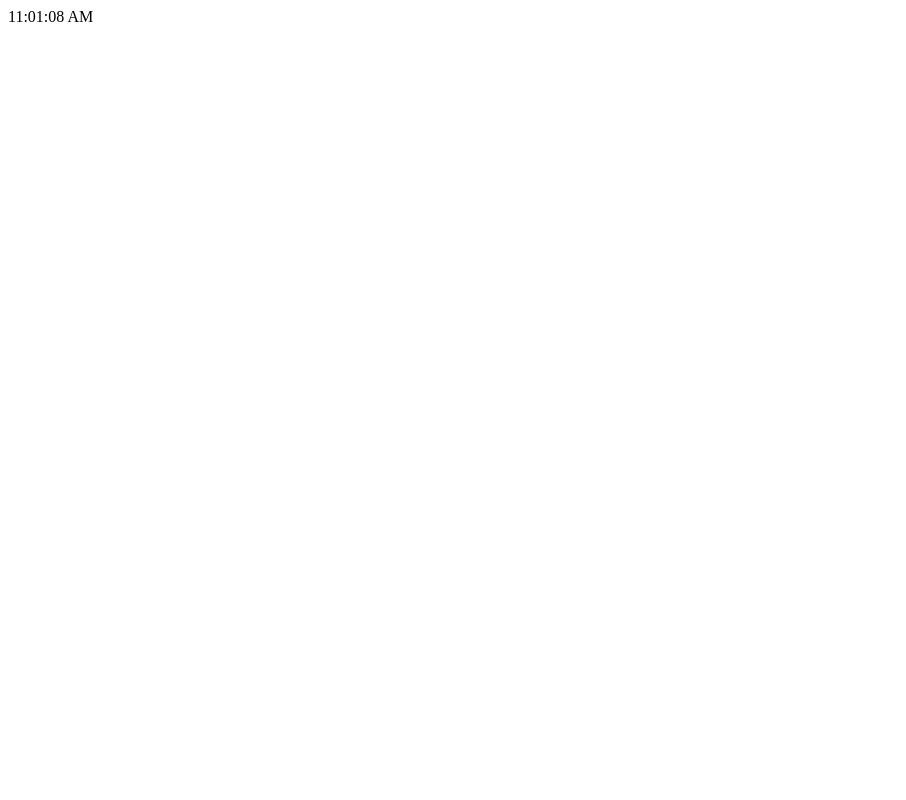
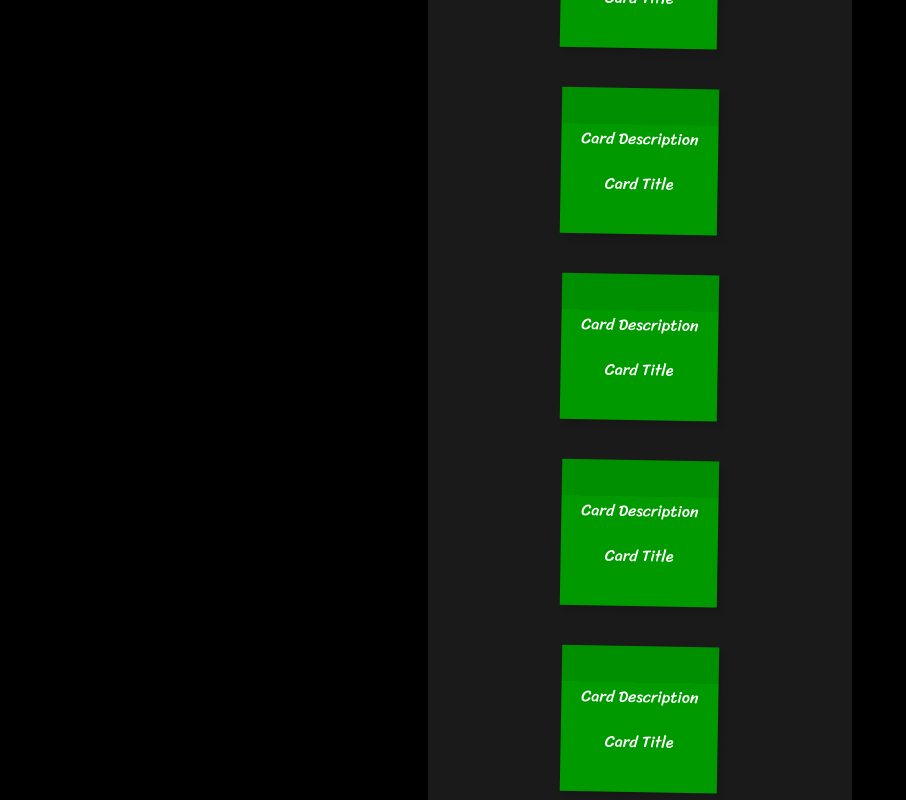
Before and after one commit to reuelrai/Quest, a React (Vite) app: page /quest in a window 1280 px wide. Before the commit this address had no page. Shown: the top 800 px of the page, without its empty margins (0-906 px from the left). Built offline with nearby package versions, Linux system fonts and the light colour scheme.

Commit message:
major changes

```diff
--- a/index.html
+++ b/index.html
@@ -1,14 +1,22 @@
 <!doctype html>
 <html lang="en">
+
 <head>
   <meta charset="UTF-8" />
   <link rel="icon" type="image/svg+xml" href="/vite.svg" />
   <meta name="viewport" content="width=device-width, initial-scale=1.0" />
   <link rel="icon" type="image/x-icon" href="./src/assets/components/favicon.png">
   <title>Adventure Quest</title>
+  <link rel="preconnect" href="https://fonts.googleapis.com">
+  <link rel="preconnect" href="https://fonts.gstatic.com" crossorigin>
+  <link
+    href="https://fonts.googleapis.com/css2?family=Alegreya:ital,wght@0,400..900;1,400..900&family=Open+Sans:ital,wght@0,300..800;1,300..800&family=Sriracha&display=swap"
+    rel="stylesheet">
 </head>
+
 <body>
   <div id="root"></div>
   <script type="module" src="/src/main.jsx"></script>
 </body>
+
 </html>
--- a/src/App.css
+++ b/src/App.css
@@ -1,35 +1,49 @@
-.container {
+html{
+  background-color: black;
   position: absolute;
+  top: 0;
+  left: 0;
+  top: 50%;
   left: 50%;
-  top: 50%;
   transform: translate(-50%, -50%);
 }
 
-.screen {
-  position: absolute;
-  left: 50%;
-  top: 50%;
-  transform: translate(-50%, -50%);
+.first-container{
+
+  position: relative;
+  display: inline-block;
+  justify-content: center;
+  align-items: center;
+  background-color: hsl(0, 0%, 10%);
+  margin: 50px 100px 50px 100px;
+  border-radius: 30px;
+  padding: 20px;
+  justify-content: center;
+  text-align: center;
 }
 
-.page-enter-active{
-  justify-items: center;
+
+.second-container{
+  position: relative;
+  display: inline;
+  justify-content: center;
   align-items: center;
+  background-color: hsl(0, 0%, 10%);
 }
 
-.button{
-  font-size: 1.5rem;
-  position: re;
-  padding: 10px 140px 10px 140px;
-  border: 5px;
-  border-radius: 10px;
-  background-color: hsl(0, 0%, 45%);
+
+.card{
+  border: 1px solid hsl(0, 0%, 80%);
+  border:none;
+  padding: 20px;
+  margin: 20px;
+  box-shadow: 0 0 10px hsl(0, 0%, 80%);
+  box-shadow: 5px 5px 5px hsla(0, 0%, 0%, .1);
+  text-align: center;
+  max-width: 250px;
+  display: inline-block;
+  font-family: "Sriracha", serif;
+  background: linear-gradient(to bottom, hsla(120, 100%, 28%, 1) 25%, hsl(120, 100%, 30%) 10%);
   color: white;
-  border-color: red;
-
+  transform: rotate(1deg);
 }
-
-.button:hover{
-  background-color: hsl(0, 0%, 18%);
-  cursor: pointer;
-}
--- a/src/App.jsx
+++ b/src/App.jsx
@@ -1,26 +1,26 @@
-import { BrowserRouter as Router, Routes, Route } from "react-router-dom";
 import './App.css'
-import FirstPage from './assets/components/firstPage.jsx';
-import SecondPage from "./assets/components/secondPage.jsx";
-import Time from "./assets/components/time.jsx";
-import ThirdPage from "./assets/components/thirdPage.jsx";
-
+import Card from "./assets/components/card.jsx";
 
 function App() {
-  return(
+  return (
     <>
-    <Time />
-      <Router>
-      <Routes>
-        <Route path="/" element={<FirstPage />} />
-        <Route path="/second" element={<SecondPage />} />
-        <Route path="/third" element={<ThirdPage />} />
+      <div className="first-container">
+        <h1>Comments</h1>
+        <div className="second-container">
+          <Card />
+          <Card />
+          <Card />
+          <Card />
+          <Card />
+          <Card />
+          <Card />
+          <Card />
+          <Card />
+          <Card />
+        </div>
+      </div>
+    </>
 
-      </Routes>
-    </Router>
-
-
-    </>
   );
 }
 
--- /dev/null
+++ b/src/assets/components/card.jsx
@@ -0,0 +1,12 @@
+import { Navigate } from "react-router-dom";
+
+function card(){
+    return (
+        <div className="card">
+            <p className="comment">Card Description</p>
+            <p className="username">Card Title</p>
+        </div>
+    )
+}
+
+export default card;
--- a/src/assets/components/firstPage.jsx
+++ /dev/null
@@ -1,13 +0,0 @@
-import { useNavigate } from "react-router-dom";
-function home(){
-    const navigate = useNavigate();
-    return (
-        <div className="container">
-            <h1>"1N73LL163NC3<br/>15<br/>7H3<br/>4B1L17Y<br/>70<br/>4D4P7<br/>70<br/>CH4NG3."</h1>
-            <h1>- 573PH3N H4WK1NG</h1>
-            <button className="button" onClick={() => navigate("/second")}>Next</button>
-        </div>
-    );
-}
-
-export default home;
--- a/src/assets/components/secondPage.css
+++ /dev/null
@@ -1,23 +0,0 @@
-.screen {
-    font-family: Arial, sans-serif;
-    justify-content: center;
-    align-items: center;
-}
-
-.second-btn {
-    font-size: 1.5rem;
-    position: absolute;
-    padding: 10px 100px 10px 100px;
-    border: 5px;
-    border-radius: 10px;
-    background-color: hsl(0, 0%, 45%);
-    color: white;
-    border-color: red;
-    cursor: pointer;
-    position: relative;
-}
-
-.second-btn:hover {
-    background-color: hsl(0, 0%, 18%);
-    cursor: pointer;
-}
--- a/src/assets/components/secondPage.jsx
+++ /dev/null
@@ -1,25 +0,0 @@
-import { useEffect, useState } from "react";
-import { useNavigate } from "react-router-dom";
-import "./secondPage.css";
-
-function FirstQuest() {
-    const navigate = useNavigate();
-    const [animate, setAnimate] = useState(false);
-
-
-    useEffect(() => {
-        setTimeout(() => setAnimate(true), 50); // Slight delay for effect
-    }, []);
-
-    return (
-        <div className="screen">
-            <div className="page-enter-active">
-                <h1>WELCOME</h1>
-                <p>Your adventure begins now!</p>
-                <button className="second-btn" onClick={()=> navigate("/third")}>Next</button>
-            </div>
-        </div>
-    );
-}
-
-export default FirstQuest;
--- a/src/assets/components/thirdPage.jsx
+++ /dev/null
@@ -1,13 +0,0 @@
-function Page2() {
-    return (
-        <div className="screen">
-            <div className="page-enter-active">
-                <h1>Page 2</h1>
-                <p>Page 2</p>
-
-            </div>
-        </div>
-    );
-}
-
-export default Page2;
--- a/src/assets/components/time.jsx
+++ /dev/null
@@ -1,33 +0,0 @@
-import React, { useState, useEffect } from "react";
-function time() {
-    const [time, setTime] = useState(new Date());
-    useEffect(() => {
-        const interval = setInterval(() => {
-            setTime(new Date());
-        }, 1000);
-        return () => clearInterval(interval);
-    }, []);
-
-    function formatTime() {
-        let hours = time.getHours();
-        const minutes = time.getMinutes();
-        const seconds = time.getSeconds();
-        const ampm = hours >= 12 ? 'PM' : 'AM';
-        hours = hours % 12 || 12;
-        return `${padZero(hours)}:${padZero(minutes)}:${padZero(seconds)} ${ampm}`;
-    }
-
-    function padZero(number) {
-        return number < 10 ? '0' + number : number;
-    }
-
-    return (
-        <div className="clock-container">
-            <div className="clock">
-                <span>{formatTime()}</span>
-            </div>
-        </div>
-    );
-}
-
-    export default time;
```
Also changed, not shown: 1 other file (tests, documents, lock files or other folders). Lines whose indentation alone changed are shown as unchanged.
